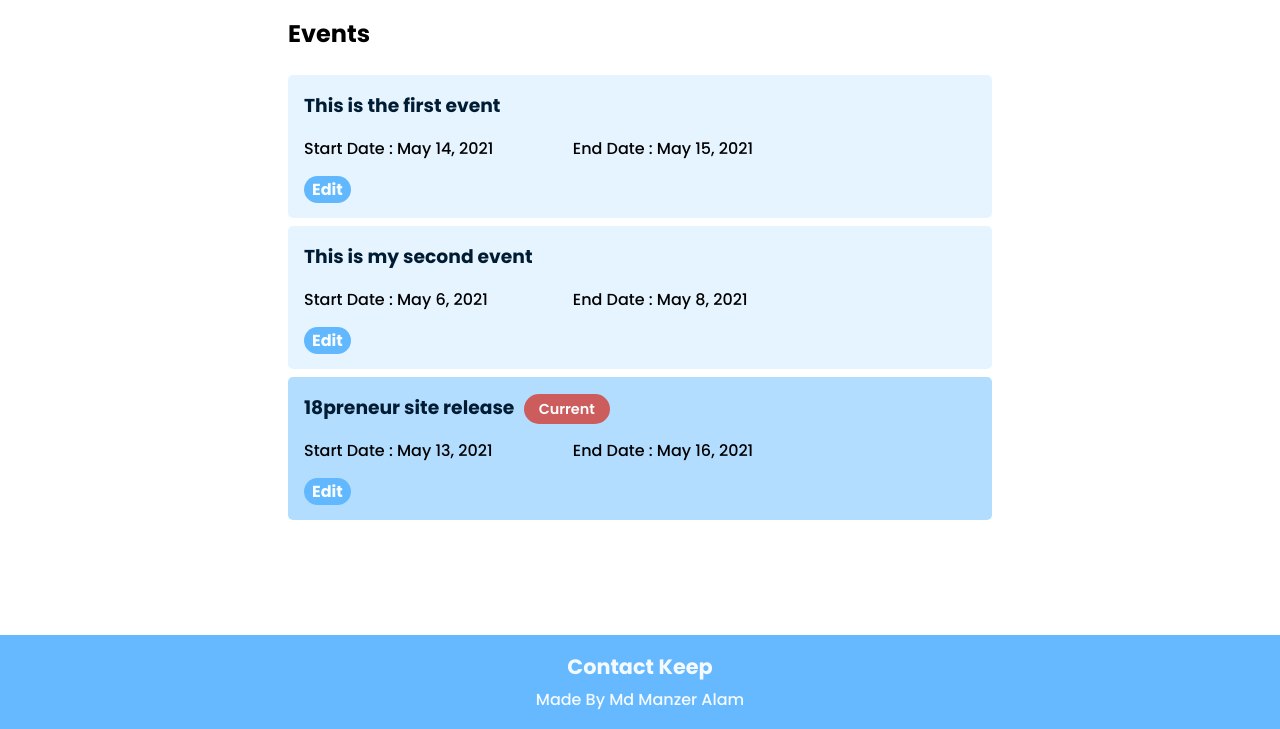
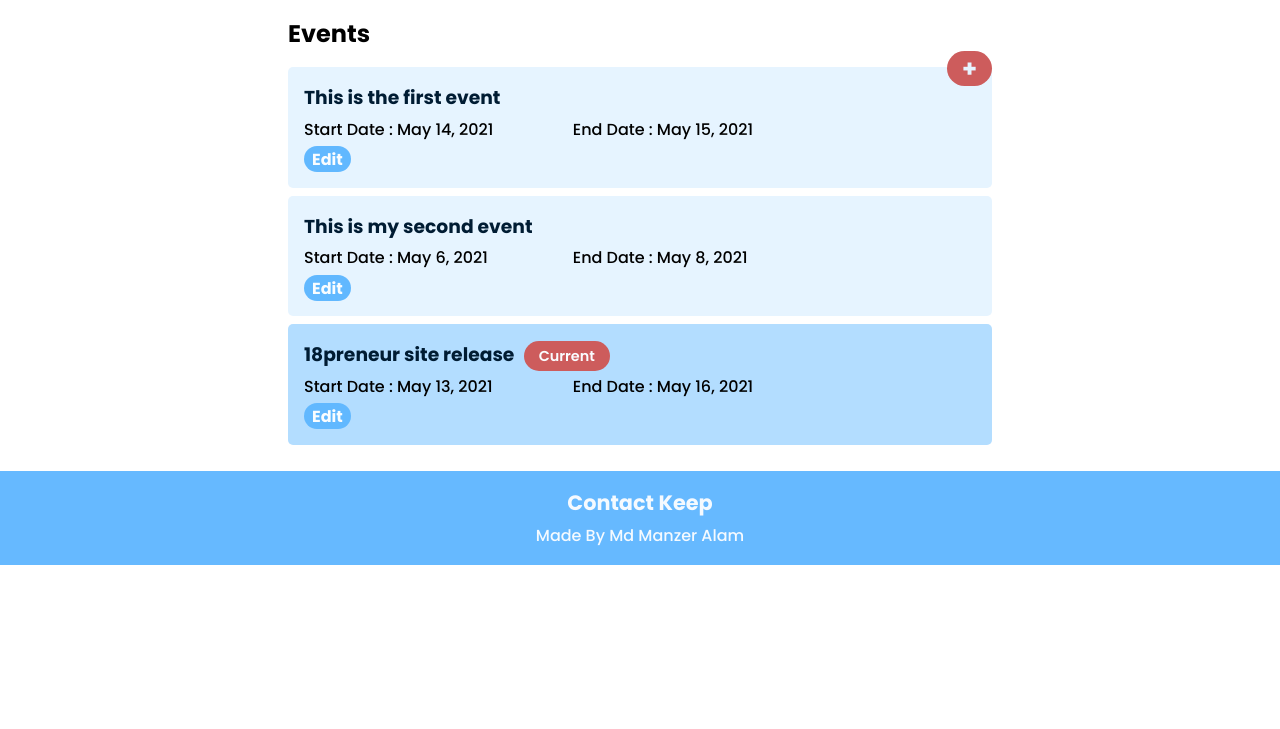
Before and after one commit to sherlock6147/contact-keeper, a Django app: template website/contactkeep/templates/contactkeep/events.html in a window 1280 px wide. Shown: the part 71-800 px from the top of the page. Run offline with Django 3.2, Linux system fonts and the light colour scheme; the template is opened without the code that fills it: values that come from a table or form of the project are taken from there, others are empty; data comes from the database, SQL or seed files in the repository; both versions use the stored data as it was after the commit; tables that the repository leaves empty hold one stand-in row (values such as "Sample post").

Commit message:
added add event functionality

```diff
--- a/website/contactkeep/static/contactkeep/events.css
+++ b/website/contactkeep/static/contactkeep/events.css
@@ -6,7 +6,7 @@
     font-family: 'Poppins',sans-serif;
 }
 .events-holder{
-    padding: 1em 0px 0px;
+    padding: 0.5em 0px 0px;
 }
 main{
     padding: 0.2em 2em;
@@ -27,7 +27,7 @@ main{
     flex-direction: row;
     justify-content: center;
     align-items: baseline;
-    margin: 1em 0em;
+    margin: 0.3em 0em;
 }
 .event-holder .date-holder h4{
     flex: 1;
@@ -63,3 +63,39 @@ main{
     font-size: 0.9rem;
     margin-left: 1ch;
 }
+
+.disappear{
+    height: 0;
+    display: none;
+}
+
+#btn-add-event{
+    color: hsl(207, 100%, 95%);
+    background-color: indianred;
+    font-weight: 700;
+    border: none;
+    text-align: center;
+    width: 45px;
+    border-radius: 500px;
+    float: right;
+    outline: none;
+    font-size: 1.5rem;
+}
+form{
+    background-color: hsl(207, 100%, 95%);
+    padding: 1em 1.5em;
+    border-radius: 10px;
+}
+form input{
+    border-color: hsla(207, 100%, 15%,0.2);
+    padding: 0.5em;
+    border-radius: 10px;
+    font-size: 0.9rem;
+}
+#submit-btn{
+    margin-top: 10px;
+    background-color: hsl(207, 100%, 65%);
+    color: hsl(207, 100%, 95%);
+    border: none;
+    font-weight: 700;
+}
--- a/website/contactkeep/static/contactkeep/snippets/footer.css
+++ b/website/contactkeep/static/contactkeep/snippets/footer.css
@@ -4,10 +4,8 @@ footer{
     background-color: #66B9FF;
     padding: 1em 1.5em;
     text-align: center;
-    position: absolute;
-    bottom: 0;
-    left: 0;
     width: 100vw;
+    margin-top: 15px;
     font-family: 'Poppins',sans-serif;
 }
 footer h2{
--- a/website/contactkeep/templates/contactkeep/events.html
+++ b/website/contactkeep/templates/contactkeep/events.html
@@ -12,6 +12,32 @@
 <body>
     <main>
         <h2>Events</h2>
+        <section id="add-event">
+            <button id="btn-add-event" onclick="toggleForm()">+</button>
+            <form action="" method="post" enctype="multipart/form-data" id="form-add-event" class="disappear">
+                {% csrf_token %}
+                <label for="name">Name of Event</label>
+                <br>
+                <input type="text" value="{{event.name}}" name="name" id="id_name">
+                <br>
+                <label for="start_date">Start Date</label>
+                <br>
+                <input type="date" name="start_date" id="id_start_date" required>
+                <br>
+                <label for="end_date">End Date</label>
+                <br>
+                <input type="date" name="end_date" id="id_end_date" required>
+                <br>
+                <label for="current">Set as Current Event ?</label>
+                {% if event.current == False %}
+                    <input type="checkbox" name="current" id="id_current">
+                {% else %}
+                    <input type="checkbox" name="current" id="id_current" checked>
+                {% endif %}
+                <br>
+                <input type="submit" name="event-add" value="Add" id="submit-btn">
+            </form>
+        </section>
         <section class="events-holder">
             {% for event in list_of_events %}
                 {% if event.current == True %}
@@ -32,4 +58,17 @@
     </main>
 </body>
 {% include 'contactkeep/snippets/footer.html' %}
+<script>
+    var addForm = document.getElementById('form-add-event');
+    var addBtn = document.getElementById('btn-add-event');
+    function toggleForm(){
+        addForm.classList.toggle("disappear");
+        if(addForm.classList.contains('disappear')){
+            addBtn.innerHTML = "+";
+        }
+        else {
+            addBtn.innerHTML = "-";
+        }
+    }
+</script>
 </html>
```
Also changed, not shown: website/contactkeep/templates/contactkeep/home.html (+8 -4 lines), website/contactkeep/views.py (+35 -8 lines), website/db.sqlite3.
